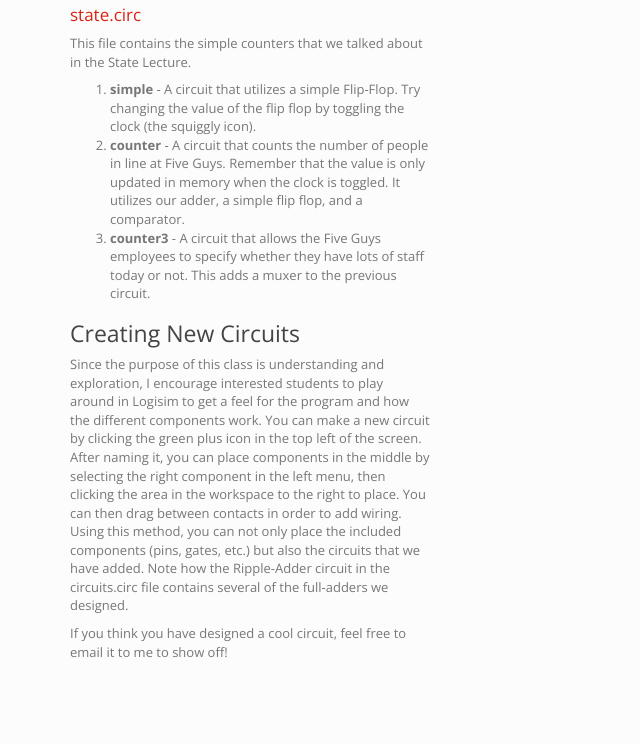
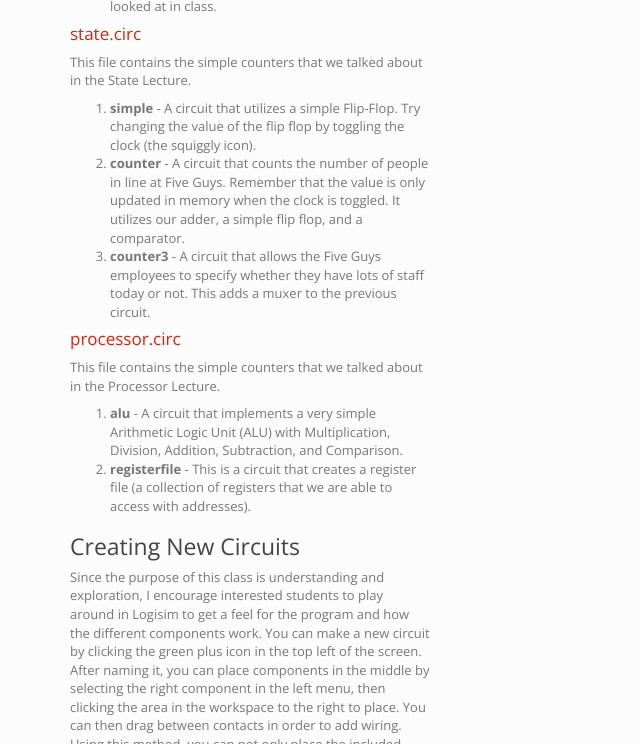
Before and after one commit to jhleath/whirlwind-cs, a plain HTML site: page logic/index.html in a window 1280 px wide. Shown: the part 1152-1896 px from the top of the page, without its empty margins (0-640 px from the left). Before the commit the page ends 1841 px from the top, so only its background shows below. Drawn offline with nearby package versions, Linux system fonts and the light colour scheme.

Commit message:
Update links to circuits on Logisim Page

```diff
--- a/logic/index.html
+++ b/logic/index.html
@@ -32,6 +32,9 @@
             </li>
             <li>
               <a href="/logic/state.circ">Circuits from State Lecture</a>
+            </li>
+            <li>
+              <a href="/logic/processor.circ">Circuits from Processor Lecture</a>
             </li>
           </ul>
 
@@ -141,6 +144,26 @@
             </li>
           </ol>
 
+          <h4><a href="/logic/processor.circ">processor.circ</a></h4>
+
+          <p>
+            This file contains the simple counters that we talked
+            about in the Processor Lecture.
+          </p>
+
+          <ol>
+            <li>
+              <b>alu</b> - A circuit that implements a very simple
+              Arithmetic Logic Unit (ALU) with Multiplication,
+              Division, Addition, Subtraction, and Comparison.
+            </li>
+            <li>
+              <b>registerfile</b> - This is a circuit that creates a
+              register file (a collection of registers that we are
+              able to access with addresses).
+            </li>
+          </ol>
+
           <h3>Creating New Circuits</h3>
 
           <p>
```
